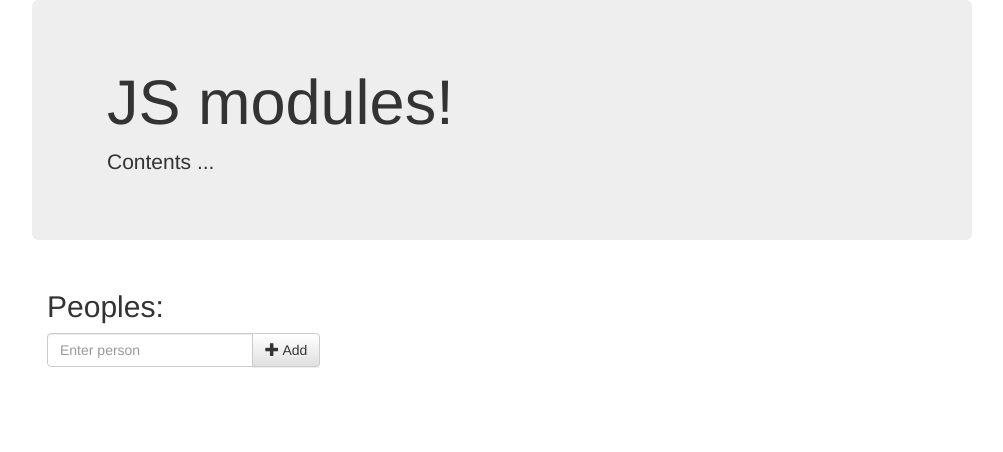
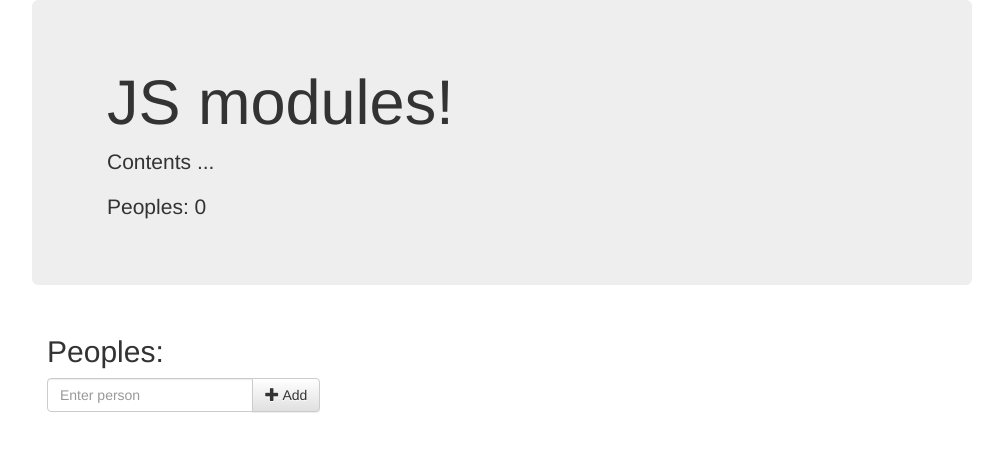
Before and after one commit to igrbesa/modularJS, a website: page index.html in a window 1280 px wide. Shown: the whole page, without its empty margins (138-1141 px from the left). Drawn offline with nearby package versions, Linux system fonts and the light colour scheme.

Commit message:
added another moduel

```diff
--- a/index.html
+++ b/index.html
@@ -10,7 +10,7 @@
 				<div class="container">
 					<h1>JS modules!</h1>
 					<p>Contents ...</p>
-
+					<p id="statsModule">Peoples: {{nrPeoples}}</p>
 				</div>
 			</div>
 		</div>
@@ -85,6 +85,7 @@
     <link rel="stylesheet" type="text/css" href="custom.css"></link>
 
     <script src="./bower_components/mustache.js/mustache.min.js"></script>
+    <script type="text/javascript" src="statModule.js"></script>
     <script type="text/javascript" src="modularJS.js"></script>
 </body>
 </html>
--- a/modularJS.js
+++ b/modularJS.js
@@ -18,6 +18,8 @@ var people = (function(){
 		function _render() {
 			var data = {peoples: peoples};
 			$listPeoples.html(Mustache.render(template, data));
+			stats.setPeople(peoples.length);
+
 		}
 		function addPerson(value){
 			var name = (typeof value === "string") ? value : $input.val();
--- /dev/null
+++ b/statModule.js
@@ -0,0 +1,24 @@
+var stats = (function(){
+
+	var people = 0;
+
+	//cache dom
+	var template = $('#statsModule').html();
+	var $stat = $('#statsModule');
+
+	_render();
+
+	function _render() {
+		$stat.html(Mustache.render(template, {nrPeoples: people}));
+	}
+
+	function setPeople(value){
+		people = value;
+		_render();
+	}
+
+	return{
+		setPeople: setPeople
+	}
+
+})()
```
